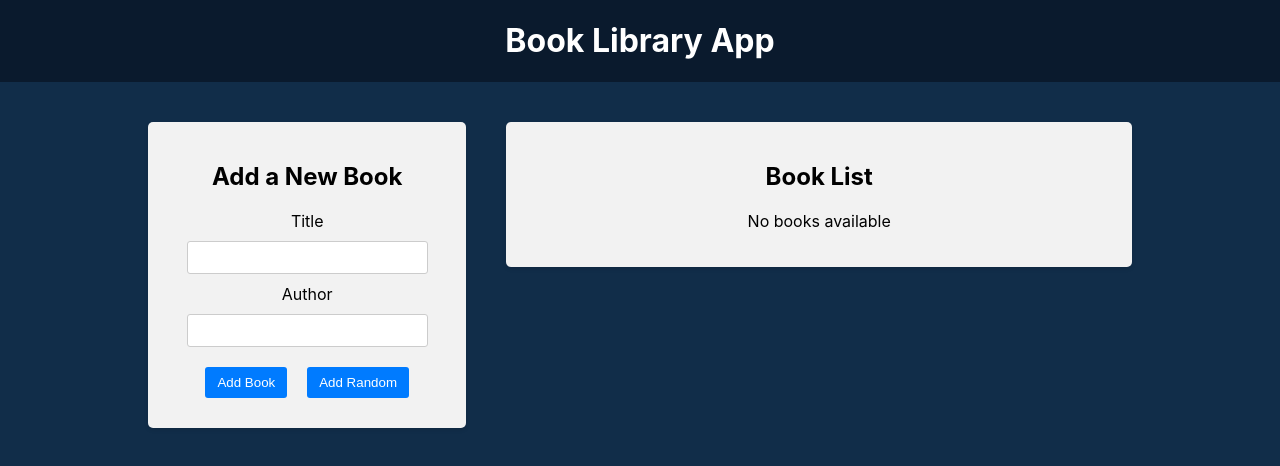
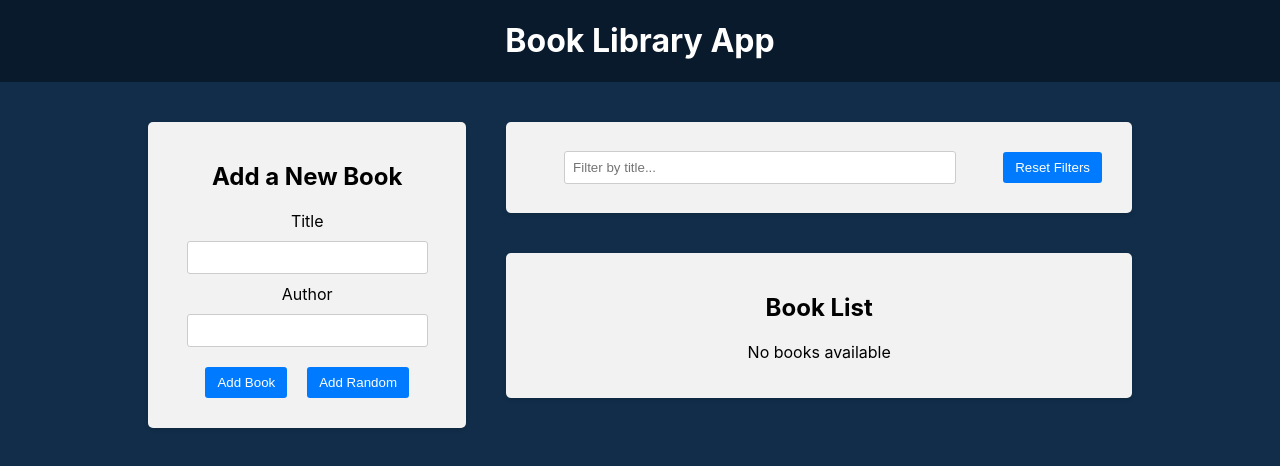
Before and after one commit to webgar/Book-Library-App, a React (Create React App) app in the folder frontend/: page / in a window 1280 px wide. Shown: the top 466 px of the page. Built offline with nearby package versions, Linux system fonts and the light colour scheme.

Commit message:
Filter Redux and filter by title

```diff
--- a/frontend/src/App.js
+++ b/frontend/src/App.js
@@ -1,6 +1,7 @@
 import './App.css'
 import BookForm from './components/BookForm/BookForm'
 import BookList from './components/BookList/BookList'
+import Filter from './components/Filter/Filter'
 
 function App() {
 	return (
@@ -13,7 +14,7 @@
 					<BookForm />
 				</div>
 				<div className='app-right-column'>
-					{/* <Filter /> */}
+					<Filter />
 					<BookList />
 				</div>
 			</main>
--- a/frontend/src/components/BookList/BookList.js
+++ b/frontend/src/components/BookList/BookList.js
@@ -1,9 +1,11 @@
 import { BsBookmarkStar, BsBookmarkStarFill } from 'react-icons/bs'
 import { useDispatch, useSelector } from 'react-redux'
 import { deleteBook, toggleFavorite } from '../../redux/books/actionCreators'
+import { selectTitleFilter } from '../../redux/slices/filterSlice'
 import './BookList.css'
 const BookList = () => {
 	const books = useSelector(state => state.books)
+	const titleFilter = useSelector(selectTitleFilter)
 	const dispatch = useDispatch()
 	const handleDeleteClick = id => {
 		dispatch(deleteBook(id))
@@ -11,6 +13,12 @@
 	const handleToggleFavorite = id => {
 		dispatch(toggleFavorite(id))
 	}
+	const filteredBooks = books.filter(book => {
+		const matchesTitle = book.title
+			.toLowerCase()
+			.includes(titleFilter.toLowerCase())
+		return matchesTitle
+	})
 	return (
 		<div className='app-block book-list'>
 			<h2>Book List</h2>
@@ -18,7 +26,7 @@
 				<p>No books available</p>
 			) : (
 				<ul>
-					{books.map((book, index) => (
+					{filteredBooks.map((book, index) => (
 						<li key={book.id}>
 							<div className='book-info'>
 								{++index}. {book.title} by <strong>{book.author}</strong>
--- a/frontend/src/components/Filter/Filter.js
+++ b/frontend/src/components/Filter/Filter.js
@@ -1,8 +1,35 @@
+import { useDispatch, useSelector } from 'react-redux'
+import {
+	resetFilters,
+	selectTitleFilter,
+	setTitleFilter,
+} from '../../redux/slices/filterSlice'
 import './Filter.css'
 const Filter = () => {
+	const dispatch = useDispatch()
+	const titleFilter = useSelector(selectTitleFilter)
+	const handleTitleFilterChange = e => {
+		dispatch(setTitleFilter(e.target.value))
+	}
+	const handleResetFilters = () => {
+		dispatch(resetFilters())
+	}
 	return (
 		<div className='app-block filter'>
-			<h2>Filters</h2>
+			<div className='filter-row'>
+				<div className='filter-group'>
+					<input
+						type='text'
+						value={titleFilter}
+						onChange={handleTitleFilterChange}
+						placeholder='Filter by title...'
+					/>
+				</div>
+				<button type='button' onClick={handleResetFilters}>
+					{' '}
+					Reset Filters
+				</button>
+			</div>
 		</div>
 	)
 }
--- /dev/null
+++ b/frontend/src/redux/slices/filterSlice.js
@@ -0,0 +1,21 @@
+import { createSlice } from '@reduxjs/toolkit'
+const initialState = {
+	title: '',
+}
+
+const filterSlice = createSlice({
+	name: 'filter',
+	initialState: initialState,
+	reducers: {
+		setTitleFilter: (state, action) => {
+			// return { ...state, title: action.payload }
+			state.title = action.payload
+		},
+		resetFilters: state => initialState,
+	},
+})
+
+export const { setTitleFilter, resetFilters } = filterSlice.actions
+export const selectTitleFilter = state => state.filter.title
+
+export default filterSlice.reducer
--- a/frontend/src/redux/store.js
+++ b/frontend/src/redux/store.js
@@ -1,9 +1,11 @@
 import { configureStore } from '@reduxjs/toolkit'
 import booksReducer from './books/reducer.js'
+import filterReducer from './slices/filterSlice.js'
 
 const store = configureStore({
 	reducer: {
 		books: booksReducer,
+		filter: filterReducer,
 	},
 })
 export default store
```
